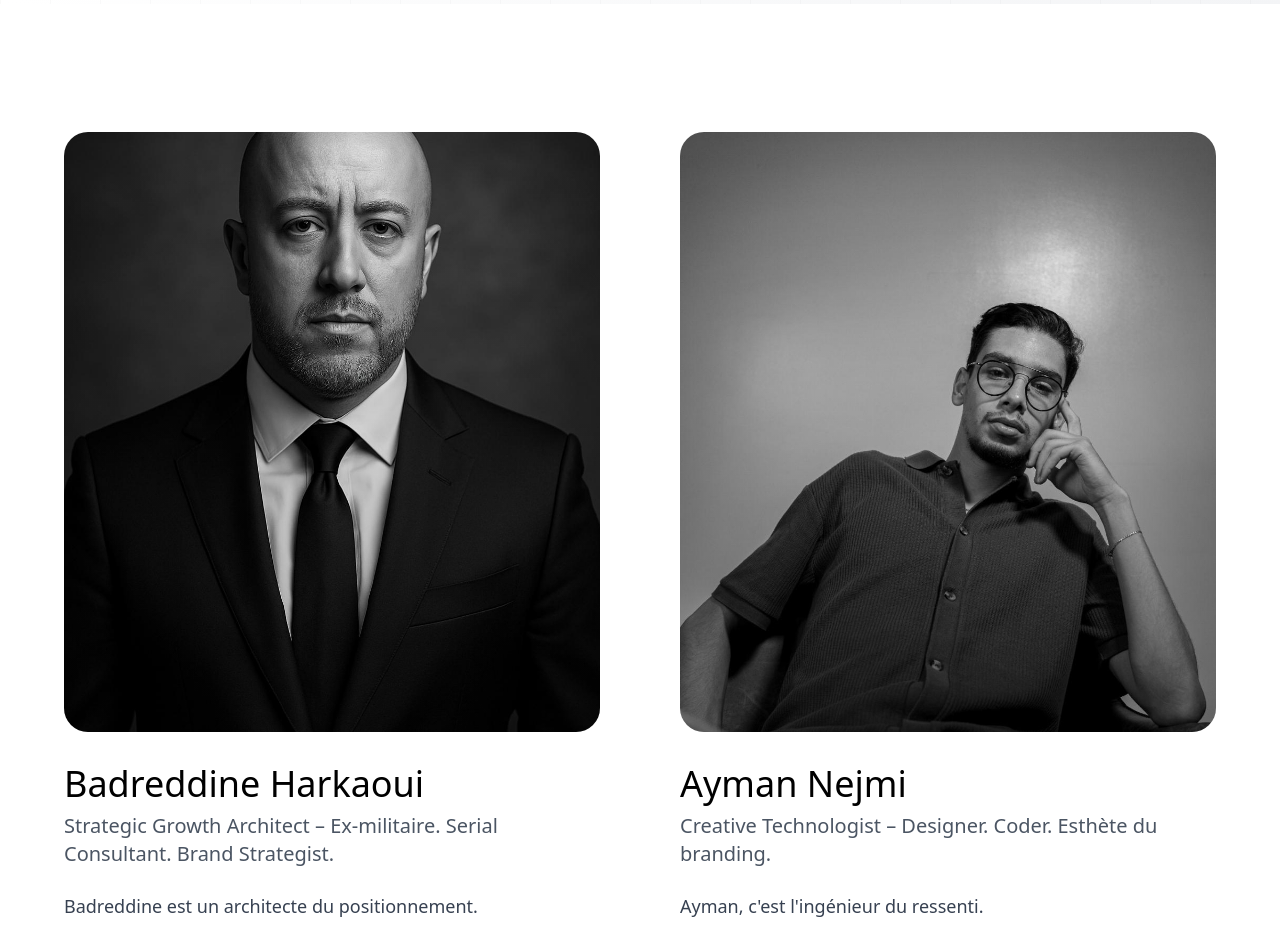
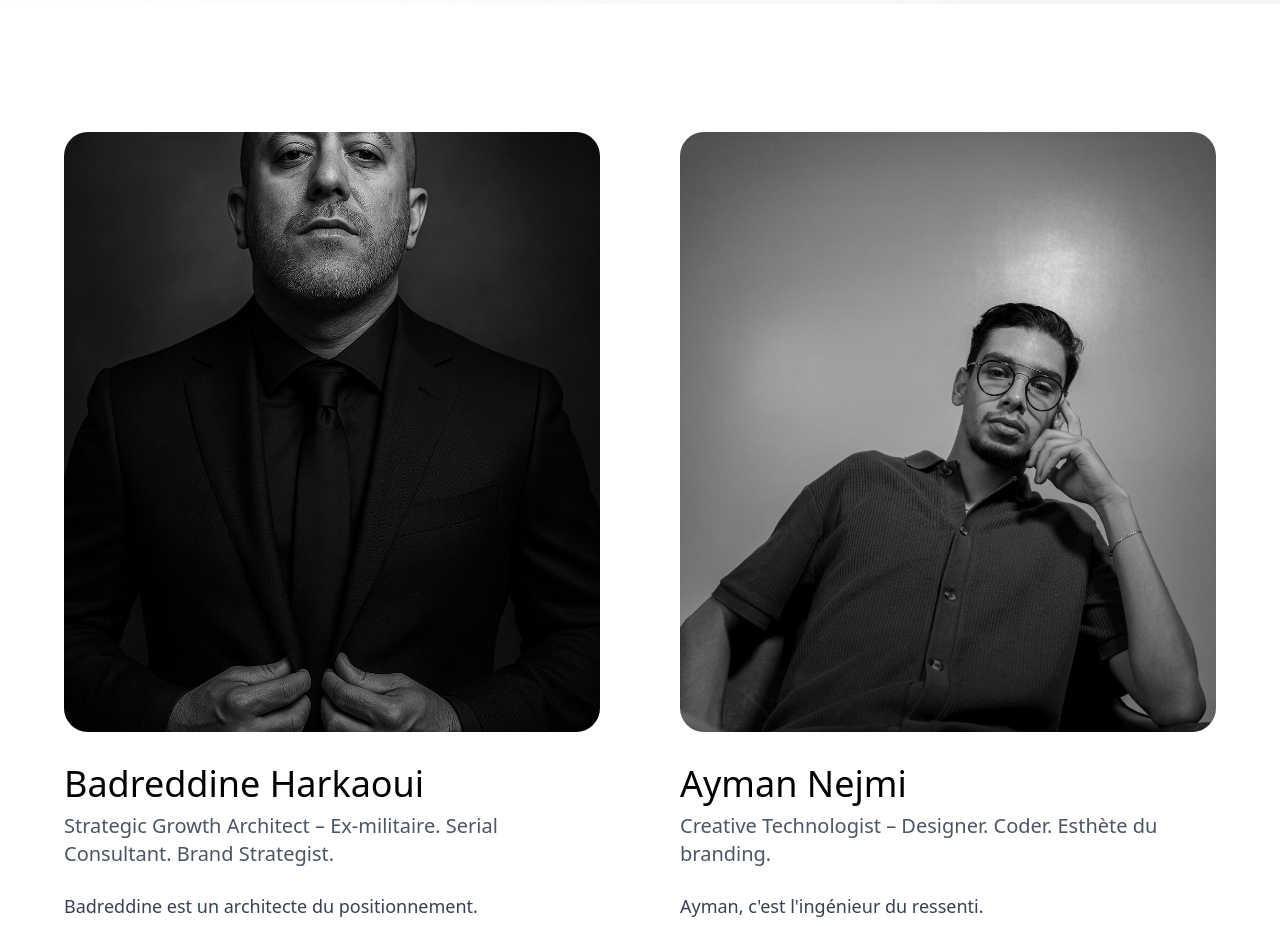
Before and after one commit to badre33/identique-accueil-clone, a React (Vite) app: page /inside-link in a window 1280 px wide. Shown: the part 380-1306 px from the top of the page. Built offline with nearby package versions, Linux system fonts and the light colour scheme.

Commit message:
Fix: Center Badreddine's photo
Updated Badreddine's photo in the Inside Link page and adjusted its centering.

```diff
--- a/src/pages/InsideLink.tsx
+++ b/src/pages/InsideLink.tsx
@@ -48,9 +48,9 @@ const InsideLink = () => {
             <div className="group">
               <div className="relative mb-8 overflow-hidden rounded-3xl">
                 <img
-                  src="/lovable-uploads/e2763711-5c4f-41c8-8f70-c40bb1559f9b.png"
+                  src="/lovable-uploads/aaebff3a-fdf0-4f54-9c7a-6fbbf4e7894c.png"
                   alt="Badreddine Harkaoui"
-                  className="w-full h-[600px] object-cover group-hover:scale-105 transition-transform duration-700"
+                  className="w-full h-[600px] object-cover object-center group-hover:scale-105 transition-transform duration-700"
                 />
                 <div className="absolute inset-0 bg-gradient-to-t from-black/20 to-transparent"></div>
               </div>
```
Also changed, not shown: public/lovable-uploads/aaebff3a-fdf0-4f54-9c7a-6fbbf4e7894c.png (added).
